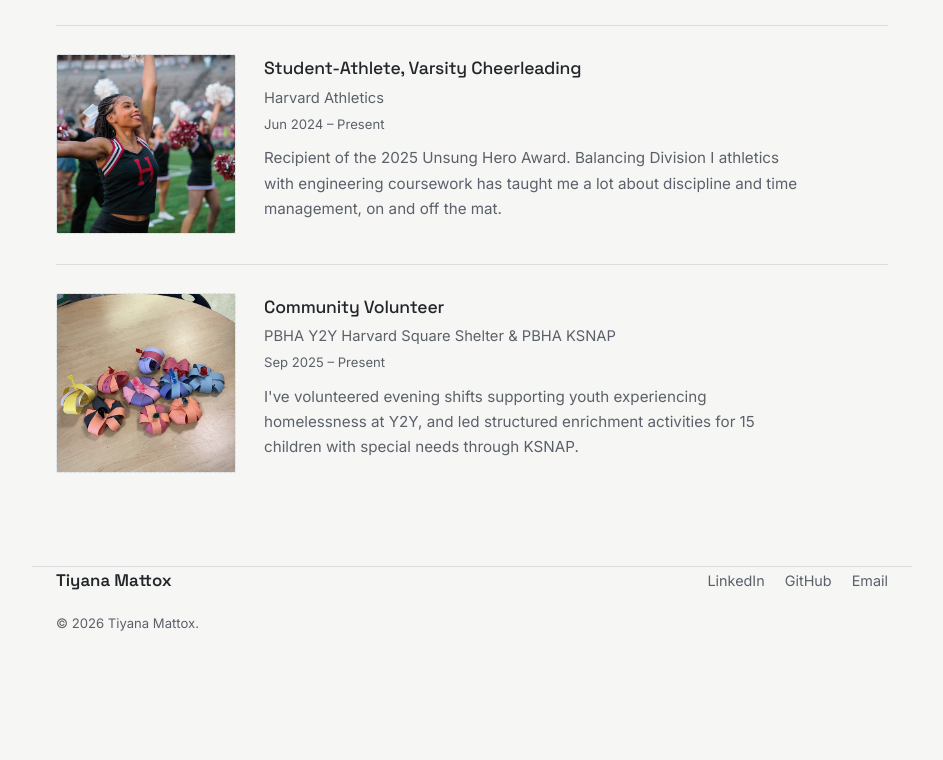
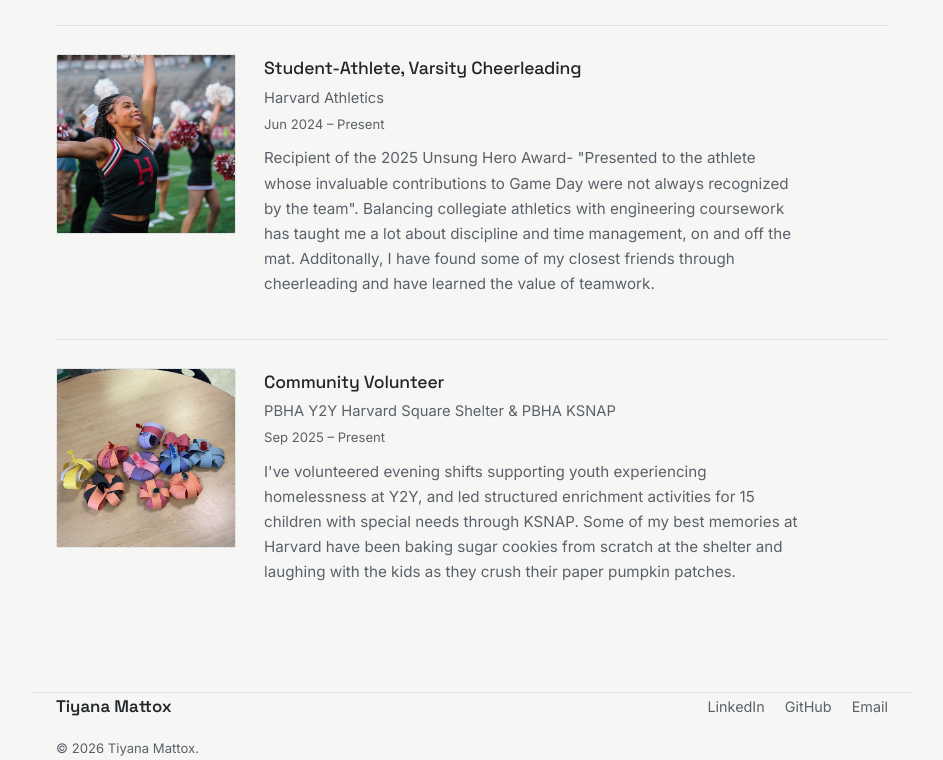
Before and after one commit to tiyanamattox12-coder/Tmattoxportfolio, a plain HTML site: page about.html in a window 1280 px wide. Shown: the part 525-1285 px from the top of the page, without its empty margins (168-1111 px from the left). Before the commit the page ends 1160 px from the top, so only its background shows below. Drawn offline with Linux system fonts and the light colour scheme.

Commit message:
Enhance experience descriptions in about.html
Updated descriptions for cheerleading and volunteer experiences to include additional details and personal reflections.

```diff
--- a/about.html
+++ b/about.html
@@ -117,7 +117,7 @@
         <h3>Student-Athlete, Varsity Cheerleading</h3>
         <div class="org">Harvard Athletics</div>
         <div class="date">Jun 2024 – Present</div>
-        <p>Recipient of the 2025 Unsung Hero Award. Balancing Division I athletics with engineering coursework has taught me a lot about discipline and time management, on and off the mat.</p>
+        <p>Recipient of the 2025 Unsung Hero Award- "Presented to the athlete whose invaluable contributions to Game Day were not always recognized by the team". Balancing collegiate athletics with engineering coursework has taught me a lot about discipline and time management, on and off the mat. Additonally, I have found some of my closest friends through cheerleading and have learned the value of teamwork.</p>
       </div>
     </div>
 
@@ -127,7 +127,7 @@
         <h3>Community Volunteer</h3>
         <div class="org">PBHA Y2Y Harvard Square Shelter &amp; PBHA KSNAP</div>
         <div class="date">Sep 2025 – Present</div>
-        <p>I've volunteered evening shifts supporting youth experiencing homelessness at Y2Y, and led structured enrichment activities for 15 children with special needs through KSNAP.</p>
+        <p>I've volunteered evening shifts supporting youth experiencing homelessness at Y2Y, and led structured enrichment activities for 15 children with special needs through KSNAP. Some of my best memories at Harvard have been baking sugar cookies from scratch at the shelter and laughing with the kids as they crush their paper pumpkin patches.</p>
       </div>
     </div>
   </section>
```
